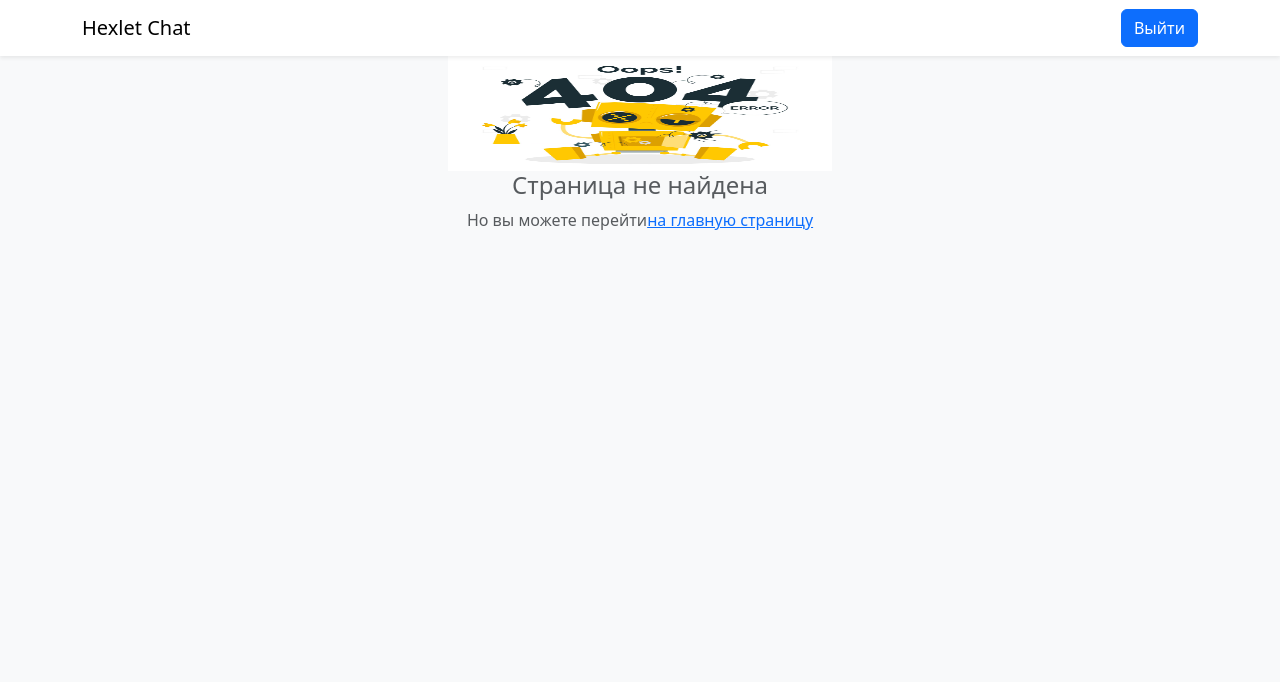
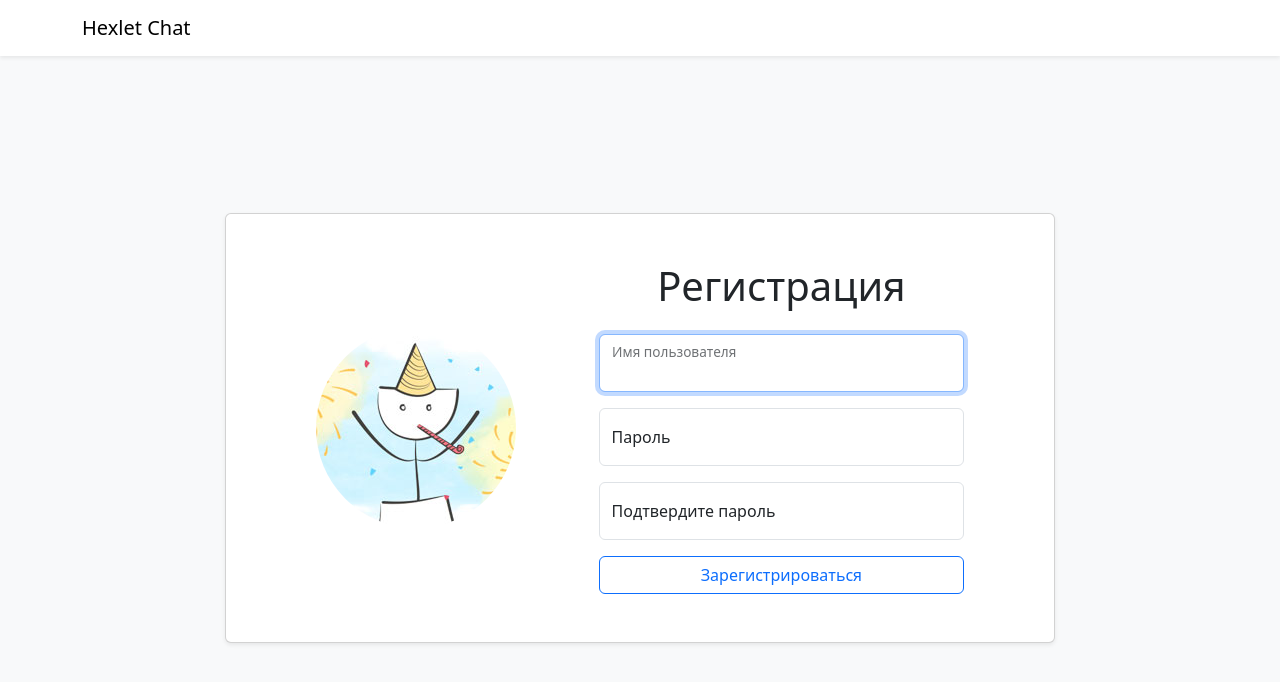
Before and after one commit to temikis/frontend-project-12, a React (Create React App) app in the folder frontend/: page /signup in a window 1280 px wide. Shown: the top 682 px of the page. Built offline with nearby package versions, Linux system fonts and the light colour scheme; no server answers.

Commit message:
7st: add SingUp.jsx

```diff
--- a/frontend/src/components/App.jsx
+++ b/frontend/src/components/App.jsx
@@ -9,6 +9,7 @@ import MainPage from './MainPage.jsx';
 import LoginPage from './LoginPage/LoginPage.jsx';
 import NotFoundPage from './NotFoundPage/NotFoundPage.jsx';
 import PrivateRoute from './PrivateRoute.jsx';
+import SignUp from './SignUp/SignUp.jsx';
 
 const App = () => (
   <BrowserRouter>
@@ -23,6 +24,7 @@ const App = () => (
           )}
         />
         <Route path="login" element={<LoginPage />} />
+        <Route path="signup" element={<SignUp />} />
         <Route path="*" element={<NotFoundPage />} />
       </Route>
     </Routes>
--- a/frontend/src/components/Layout.jsx
+++ b/frontend/src/components/Layout.jsx
@@ -1,19 +1,27 @@
 import React from 'react';
+import { useDispatch, useSelector } from 'react-redux';
+import { Outlet } from 'react-router-dom';
 import Button from 'react-bootstrap/Button';
 import Container from 'react-bootstrap/Container';
 import Navbar from 'react-bootstrap/Navbar';
-import { Outlet } from 'react-router-dom';
+import { getCurrentUser, removeCredentials } from '../store/authSlice';
 
-const Layout = () => (
+const Layout = () => {
+  const username = useSelector(getCurrentUser);
+  const dispatch = useDispatch();
+  const logOut = () => { dispatch(removeCredentials()); };
+
+  return (
     <div className="d-flex flex-column h-100">
       <Navbar collapseOnSelect expand="lg" bg="white" variant="light" className="shadow-sm">
         <Container>
           <Navbar.Brand href="/">Hexlet Chat</Navbar.Brand>
-        <Button variant="primary">Выйти</Button>
+          {username && <Button variant="primary" onClick={logOut}>Выйти</Button>}
         </Container>
       </Navbar>
       <Outlet />
     </div>
   );
+};
 
 export default Layout;
--- a/frontend/src/components/LoginPage/LoginPage.jsx
+++ b/frontend/src/components/LoginPage/LoginPage.jsx
@@ -8,7 +8,7 @@ import Col from 'react-bootstrap/Col';
 import Container from 'react-bootstrap/Container';
 import Form from 'react-bootstrap/Form';
 import Row from 'react-bootstrap/Row';
-import { useLocation, useNavigate } from 'react-router-dom';
+import { Link, useLocation, useNavigate } from 'react-router-dom';
 import reglogo from './reglogo.jpeg';
 import routes from '../../utils/routes.js';
 import { setCredentials } from '../../store/authSlice.js';
@@ -95,7 +95,7 @@ const LoginPage = () => {
             <Card.Footer className="p-4">
               <div className="text-center">
                 <span>Нет аккаунта? </span>
-                <a href="/signup">Регистрация</a>
+                <Link to="/signup">Регистрация</Link>
               </div>
             </Card.Footer>
           </Card>
--- /dev/null
+++ b/frontend/src/components/SignUp/SignUp.jsx
@@ -0,0 +1,147 @@
+import axios from 'axios';
+import React, { useRef } from 'react';
+import { useDispatch } from 'react-redux';
+import { useNavigate } from 'react-router-dom';
+import Container from 'react-bootstrap/Container';
+import Row from 'react-bootstrap/Row';
+import Col from 'react-bootstrap/Col';
+import Card from 'react-bootstrap/Card';
+import Form from 'react-bootstrap/Form';
+import Button from 'react-bootstrap/Button';
+import FloatingLabel from 'react-bootstrap/FloatingLabel';
+import { Formik } from 'formik';
+import * as yup from 'yup';
+import routes from '../../utils/routes.js';
+import { setCredentials } from '../../store/authSlice';
+import logosingup from './logosingup.jpg';
+
+const SignUp = () => {
+  const dispatch = useDispatch();
+  const navigate = useNavigate();
+  const inputRef = useRef();
+
+  const onSubmitSignUp = async ({ username, password }, props) => {
+    const { setErrors, setSubmitting } = props;
+
+    try {
+      const res = await axios.post(routes.createNewUser(), { username, password });
+      const userData = res.data;
+      dispatch(setCredentials(userData));
+      navigate('/');
+    } catch (err) {
+      setSubmitting(false);
+      if (err.isAxiosError && err.response.status === 409) {
+        setErrors({ username: 'Такой пользователь уже существует' });
+        inputRef.current.select();
+        return;
+      }
+      throw err;
+    }
+  };
+
+  const schema = yup.object().shape({
+    username: yup
+      .string()
+      .min(3, 'От 3 до 20 символов')
+      .max(20, 'От 3 до 20 символов')
+      .required('Обязательное поле'),
+    password: yup
+      .string()
+      .min(6, 'Не менее 6 символов')
+      .required('Обязательное поле'),
+    confirmPassword: yup
+      .string()
+      .oneOf([yup.ref('password'), null], 'Пароли должны совпадать')
+      .required('Обязательное поле'),
+  });
+
+  const getFormikForm = () => (
+    <Formik
+      validationSchema={schema}
+      onSubmit={onSubmitSignUp}
+      initialValues={{ username: '', password: '', confirmPassword: '' }}
+      validateOnChange={false}
+      validateOnBlur
+    >
+      {({
+        handleSubmit,
+        handleChange,
+        handleBlur,
+        values,
+        errors,
+        touched,
+        isSubmitting,
+      }) => (
+        <Form className="w-50" onSubmit={handleSubmit}>
+          <h1 className="text-center mb-4">Регистрация</h1>
+
+          <FloatingLabel className="mb-3" controlId="username" label="Имя пользователя">
+            <Form.Control
+              type="text"
+              placeholder="username"
+              value={values.username}
+              onChange={handleChange}
+              onBlur={handleBlur}
+              isInvalid={touched.username && !!errors.username}
+              ref={inputRef}
+              required
+              autoFocus
+            />
+            <Form.Control.Feedback type="invalid" tooltip>
+              {touched.username && errors.username}
+            </Form.Control.Feedback>
+          </FloatingLabel>
+
+          <FloatingLabel className="mb-3" controlId="password" label="Пароль">
+            <Form.Control
+              type="password"
+              placeholder="password"
+              value={values.password}
+              onChange={handleChange}
+              onBlur={handleBlur}
+              isInvalid={touched.password && !!errors.password}
+              required
+            />
+            <Form.Control.Feedback type="invalid" tooltip>
+              {touched.password && errors.password}
+            </Form.Control.Feedback>
+          </FloatingLabel>
+
+          <FloatingLabel className="mb-3" controlId="confirmPassword" label="Подтвердите пароль">
+            <Form.Control
+              type="password"
+              placeholder="confirm password"
+              value={values.confirmPassword}
+              onChange={handleChange}
+              onBlur={handleBlur}
+              isInvalid={touched.confirmPassword && !!errors.confirmPassword}
+              required
+            />
+            <Form.Control.Feedback type="invalid" tooltip>
+              {touched.confirmPassword && errors.confirmPassword}
+            </Form.Control.Feedback>
+          </FloatingLabel>
+
+          <Button variant="outline-primary" type="submit" disabled={isSubmitting} className="w-100">Зарегистрироваться</Button>
+        </Form>
+      )}
+    </Formik>
+  );
+
+  return (
+    <Container fluid className="h-100">
+      <Row className="justify-content-center align-content-center h-100">
+        <Col xs={12} md={8} xxl={6}>
+          <Card className="shadow-sm">
+            <Card.Body className="d-flex flex-column flex-md-row justify-content-around align-items-center p-5">
+              <div><img src={logosingup} className="rounded-circle" alt="Регистрация" /></div>
+              {getFormikForm()}
+            </Card.Body>
+          </Card>
+        </Col>
+      </Row>
+    </Container>
+  );
+};
+
+export default SignUp;
--- a/frontend/src/store/authSlice.js
+++ b/frontend/src/store/authSlice.js
@@ -1,7 +1,9 @@
 import { createSlice } from '@reduxjs/toolkit';
 
+const nameInLocalStorage = 'Mini-chat v1.0.0';
+
 const getInitialState = () => {
-  const storedState = localStorage.getItem('Mini-chat v1.0.0');
+  const storedState = localStorage.getItem(nameInLocalStorage);
   return storedState ? JSON.parse(storedState) : { username: null, token: null };
 };
 
@@ -14,17 +16,25 @@ const authSlice = createSlice({
     setCredentials: (state, action) => {
       const { username, token } = action.payload;
       const userDataString = JSON.stringify(action.payload);
-      localStorage.setItem('Mini-chat v1.0.0', userDataString);
+      localStorage.setItem(nameInLocalStorage, userDataString);
       return {
         ...state,
         username,
         token,
       };
     },
+    removeCredentials: (state) => {
+      localStorage.removeItem(nameInLocalStorage);
+      return {
+        ...state,
+        username: null,
+        token: null,
+      };
+    },
   },
 });
 
-export const { setCredentials } = authSlice.actions;
+export const { setCredentials, removeCredentials } = authSlice.actions;
 
 export default authSlice.reducer;
 
```
Also changed, not shown: frontend/src/components/SignUp/logosingup.jpg (added). Lines whose indentation alone changed are shown as unchanged.
